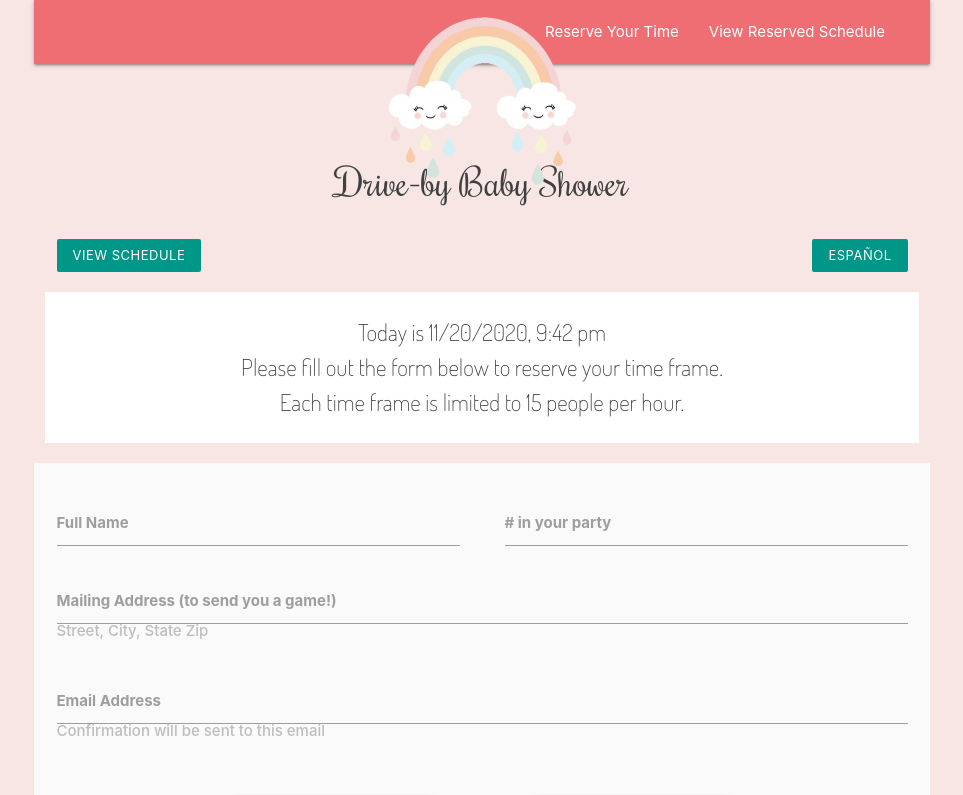
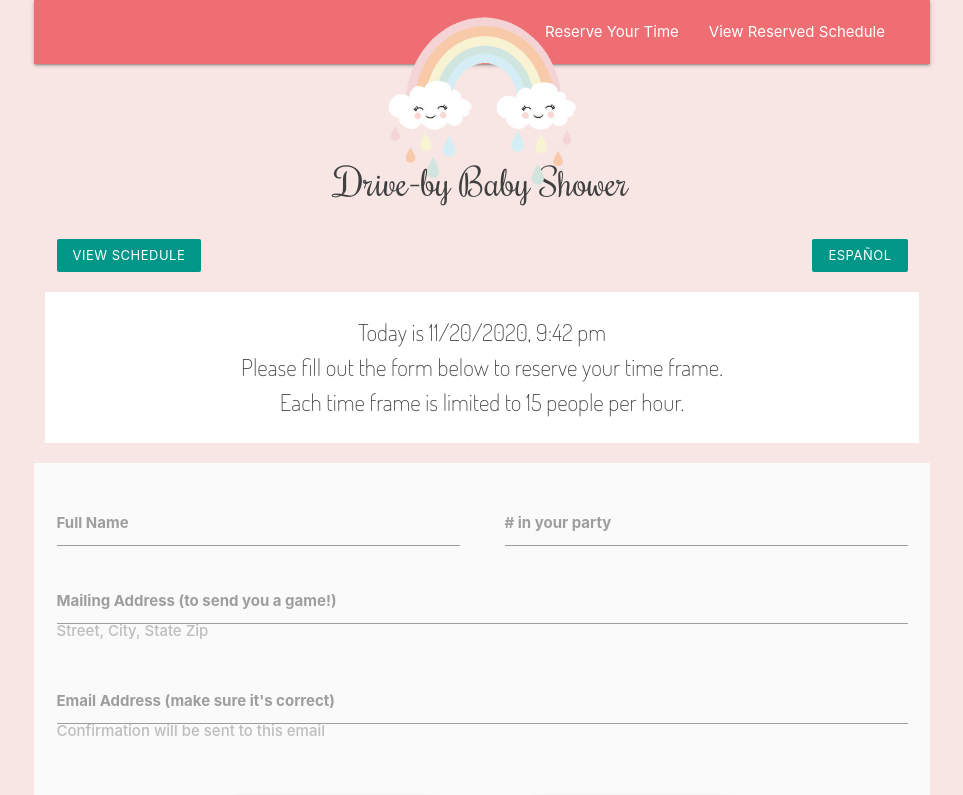
Before and after one commit to bessygmartinez/drive-by-shower, a React (Create React App) app in the folder client/: page /register in a window 1280 px wide. Shown: the top 795 px of the page, without its empty margins (158-1121 px from the left). Built offline with nearby package versions, Linux system fonts and the light colour scheme; no server answers.

Commit message:
added copy to email field 'make sure it's correct'

```diff
--- a/client/src/components/Auth/Register.js
+++ b/client/src/components/Auth/Register.js
@@ -506,7 +506,7 @@ class Register extends Component {
               <TextInput
                 onChange={this.onChange}
                 id="partyEmail"
-                label={this.state.spanish === false ? "Email Address" : "Correo Electrónico"}
+                label={this.state.spanish === false ? "Email Address (make sure it's correct)" : "Correo Electrónico (asegúre que esta correcto)"}
                 type="email"
                 validate
                 s={12}
```
